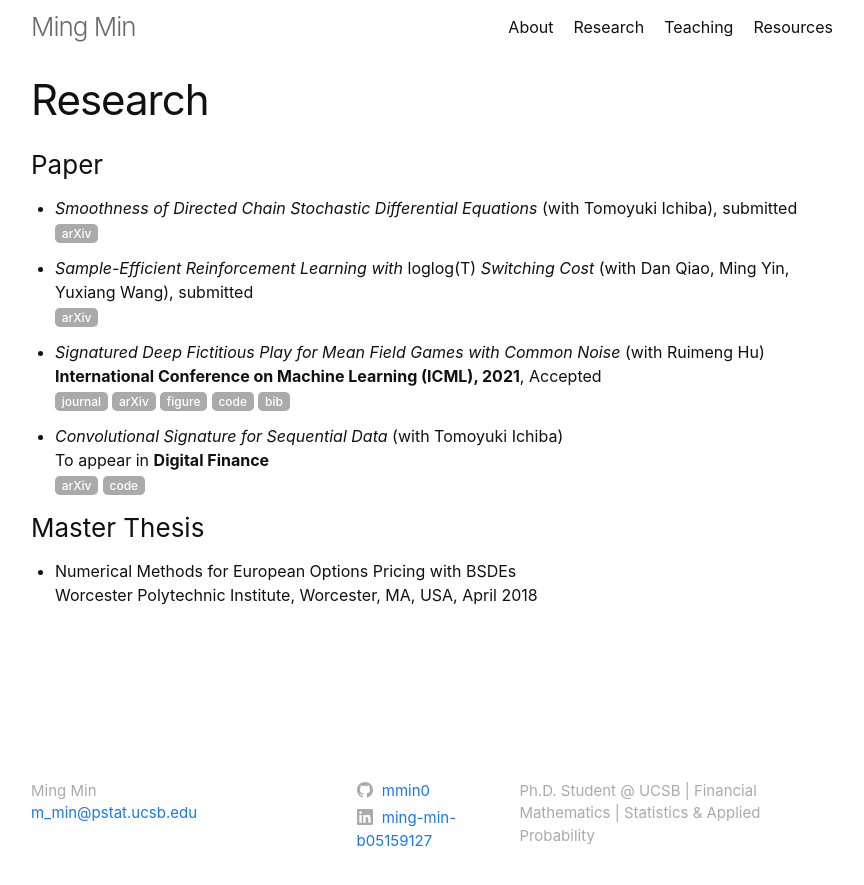
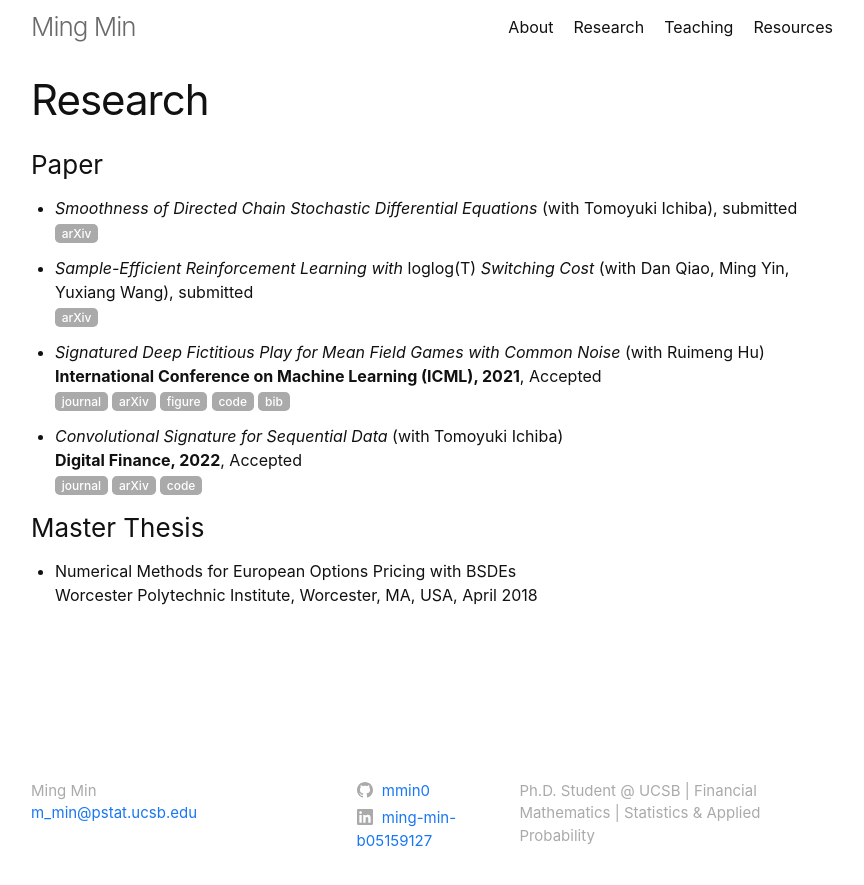
Before and after one commit to mmin0/mmin0.github.io, a Jekyll site: the page built from publications/index.md, in a window 1280 px wide. Shown: the top 885 px of the page, without its empty margins (208-1072 px from the left). Built offline with Jekyll 4.4.1, drawn with Linux system fonts in a browser that asks for light colours.

Commit message:
Update index.md

```diff
--- a/publications/index.md
+++ b/publications/index.md
@@ -19,7 +19,8 @@ title: Research
   [<span class="label label-grey">bib</span>](pmlr-v139-min21a.bib)
 
 * *Convolutional Signature for Sequential Data* (with Tomoyuki Ichiba) \
-  To appear in **Digital Finance**
+  **Digital Finance, 2022**, Accepted
+  [<span class="label label-grey">journal</span>](https://link.springer.com/article/10.1007/s42521-022-00049-7)
   [<span class="label label-grey">arXiv</span>](https://arxiv.org/abs/2009.06719)
   [<span class="label label-grey">code</span>](https://github.com/mmin0/CNNSig)
 
```
